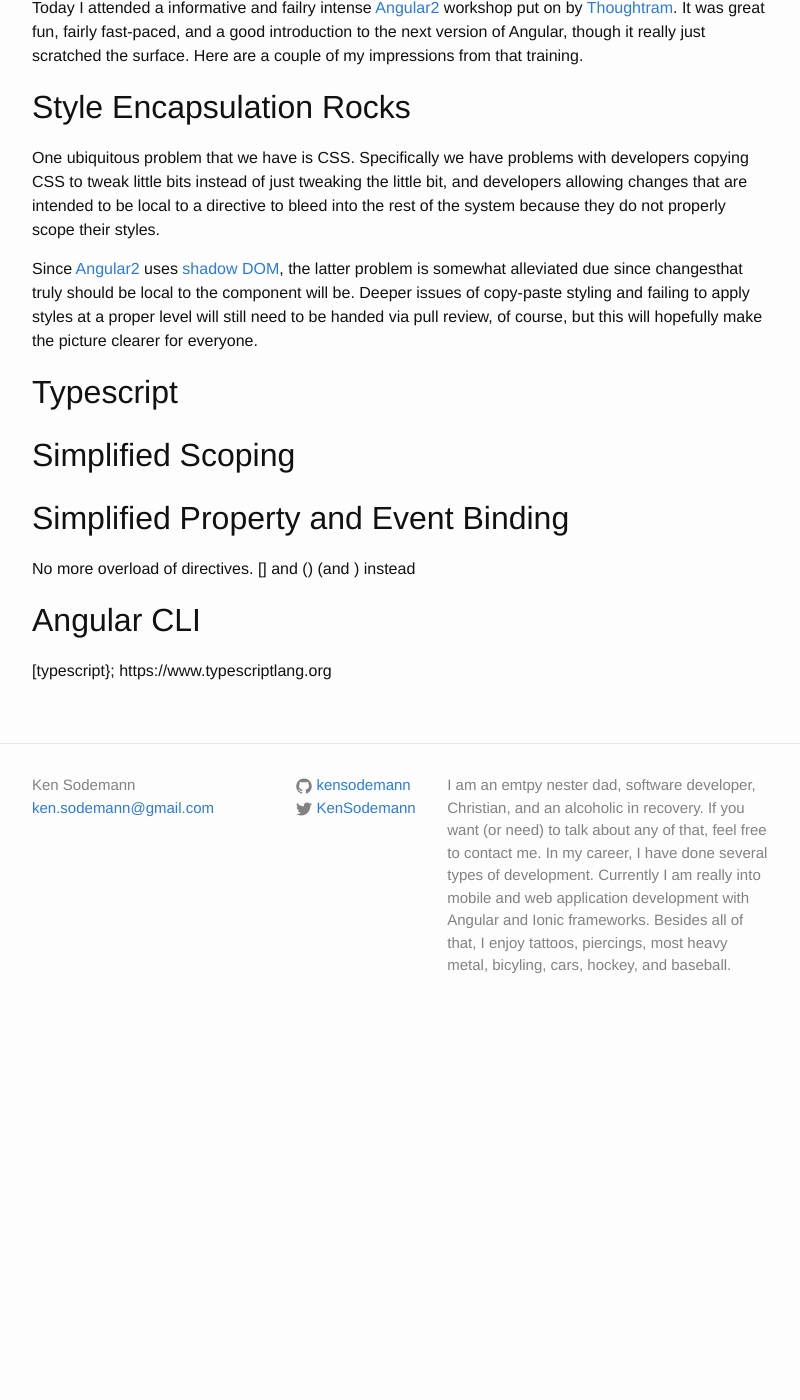
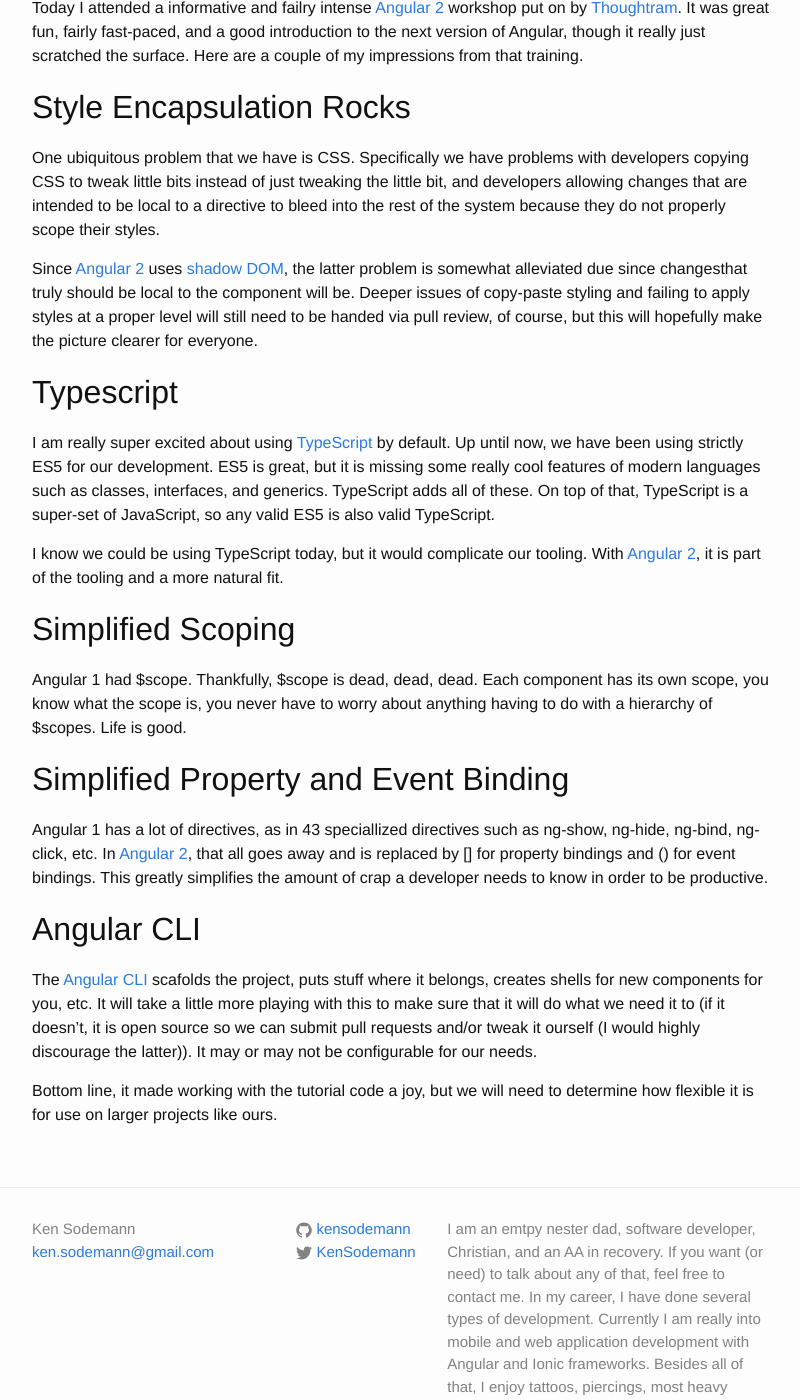
Before and after one commit to kensodemann/kensodemann.github.io, a Jekyll site: the page built from _posts/2016-05-03-angular-2-workshop.markdown, in a window 1280 px wide and 1400 px high, scrolled down 204 px. Shown: the whole window, without its empty margins (238-1038 px from the left). Built offline with Jekyll 4.4.1, drawn with Linux system fonts in a browser that asks for light colours; before the commit the page ends 1241 px from its top, so only the background shows below that; some of the changed text lies outside the part shown.

Commit message:
finish write-up on the workshop

```diff
--- a/_config.yml
+++ b/_config.yml
@@ -9,7 +9,7 @@
 title: Ken Sodemann
 email: ken.sodemann@gmail.com
 description: > # this means to ignore newlines until "baseurl:"
-  I am an emtpy nester dad, software developer, Christian, and an alcoholic in recovery.
+  I am an emtpy nester dad, software developer, Christian, and an AA in recovery.
   If you want (or need) to talk about any of that, feel free to contact me. In
   my career, I have done several types of development. Currently I am really
   into mobile and web application development with Angular and Ionic frameworks.
--- a/_posts/2016-05-03-angular-2-workshop.markdown
+++ b/_posts/2016-05-03-angular-2-workshop.markdown
@@ -1,11 +1,11 @@
 ---
 layout: post
-title:  "Angular2 Workshop"
+title:  "Angular 2 Workshop"
 date:   2016-05-03 18:00:00 -0600
 categories: ngconf2016
 ---
 
-Today I attended a informative and failry intense [Angular2][angular2] workshop put on by [Thoughtram][thoughtram].
+Today I attended a informative and failry intense [Angular 2][angular2] workshop put on by [Thoughtram][thoughtram].
 It was great fun, fairly fast-paced, and a good introduction to the next version of Angular, though it really just
 scratched the surface. Here are a couple of my impressions from that training.
 
@@ -15,23 +15,45 @@
 little bits instead of just tweaking the little bit, and developers allowing changes that are intended to be local
 to a directive to bleed into the rest of the system because they do not properly scope their styles.
 
-Since [Angular2][angular2] uses [shadow DOM][shadowDOM], the latter problem is somewhat alleviated due since changesthat truly
+Since [Angular 2][angular2] uses [shadow DOM][shadowDOM], the latter problem is somewhat alleviated due since changesthat truly
 should be local to the component will be. Deeper issues of copy-paste styling and failing to apply styles at a
 proper level will still need to be handed via pull review, of course, but this will hopefully make the picture
 clearer for everyone.
 
 ## Typescript
 
+I am really super excited about using [TypeScript][typescript] by default. Up until now, we have been using strictly
+ES5 for our development. ES5 is great, but it is missing some really cool features of modern languages such as
+classes, interfaces, and generics. TypeScript adds all of these. On top of that, TypeScript is a super-set of
+JavaScript, so any valid ES5 is also valid TypeScript.
+
+I know we could be using TypeScript today, but it would complicate our tooling. With [Angular 2][angular2],
+it is part of the tooling and a more natural fit.
+
 ## Simplified Scoping
+
+Angular 1 had $scope. Thankfully, $scope is dead, dead, dead. Each component has its own scope, you know what the
+scope is, you never have to worry about anything having to do with a hierarchy of $scopes. Life is good.
 
 ## Simplified Property and Event Binding
 
-No more overload of directives. [] and () (and {{}}) instead
+Angular 1 has a lot of directives, as in 43 speciallized directives such as ng-show, ng-hide, ng-bind, ng-click,
+etc. In [Angular 2][angular2], that all goes away and is replaced by [] for property bindings and () for event
+bindings. This greatly simplifies the amount of crap a developer needs to know in order to be productive.
 
 ## Angular CLI
+
+The [Angular CLI][ngcli] scafolds the project, puts stuff where it belongs, creates shells for new components for
+you, etc. It will take a little more playing with this to make sure that it will do what we need it to (if it doesn't,
+it is open source so we can submit pull requests and/or tweak it ourself (I would highly discourage the latter)).
+It may or may not be configurable for our needs.
+
+Bottom line, it made working with the tutorial code a joy, but we will need to determine how flexible it is for
+use on larger projects like ours.
 
 [ngconf]: https://www.ng-conf.org/#/
 [angular2]: https://angular.io
 [thoughtram]: http://thoughtram.io
 [shadowDOM]: http://webcomponents.org/articles/shadow-dom-strategies-in-angular-2/
-[typescript}; https://www.typescriptlang.org
+[typescript]: https://www.typescriptlang.org
+[ngcli]: https://cli.angular.io
```
